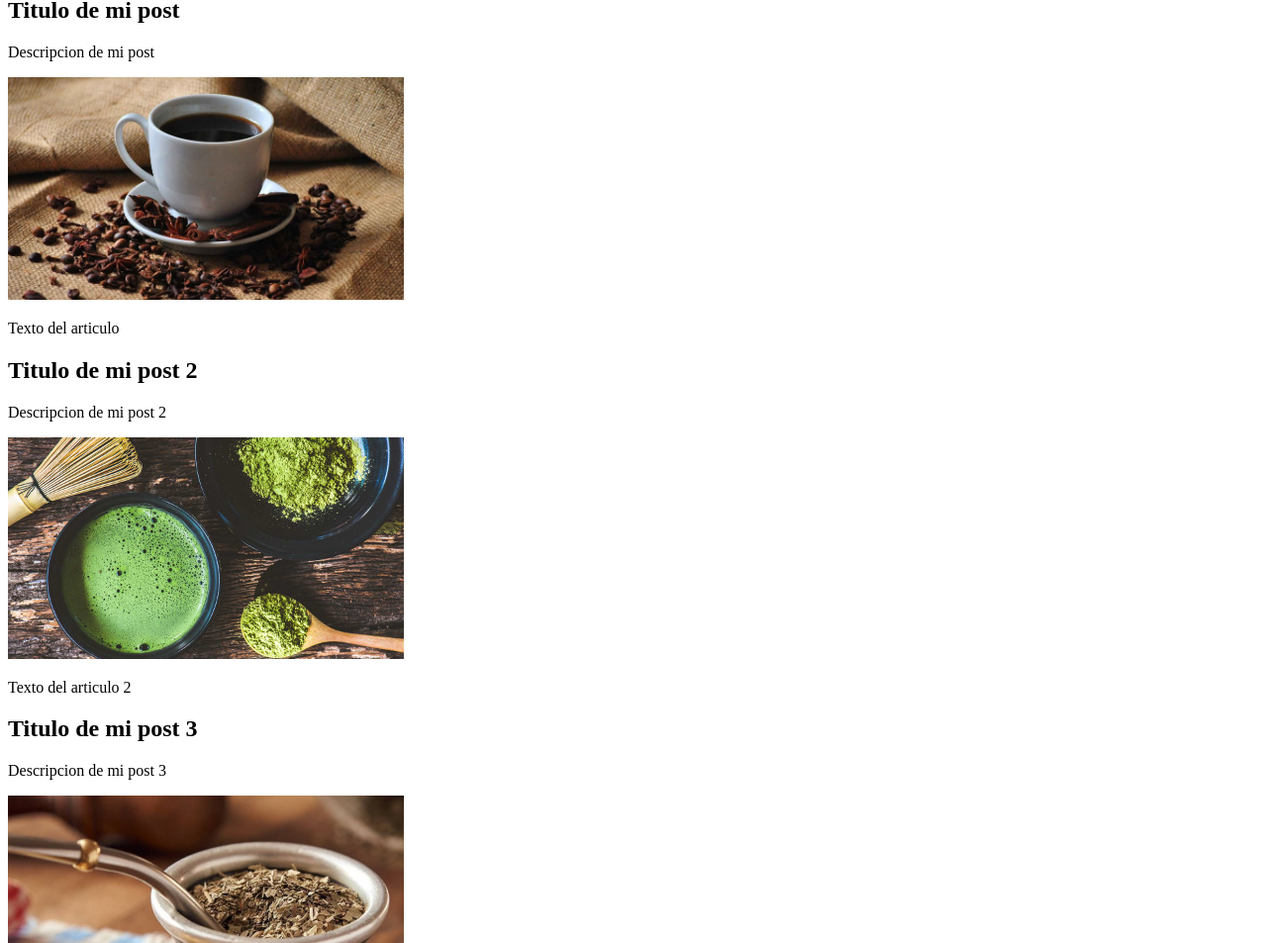
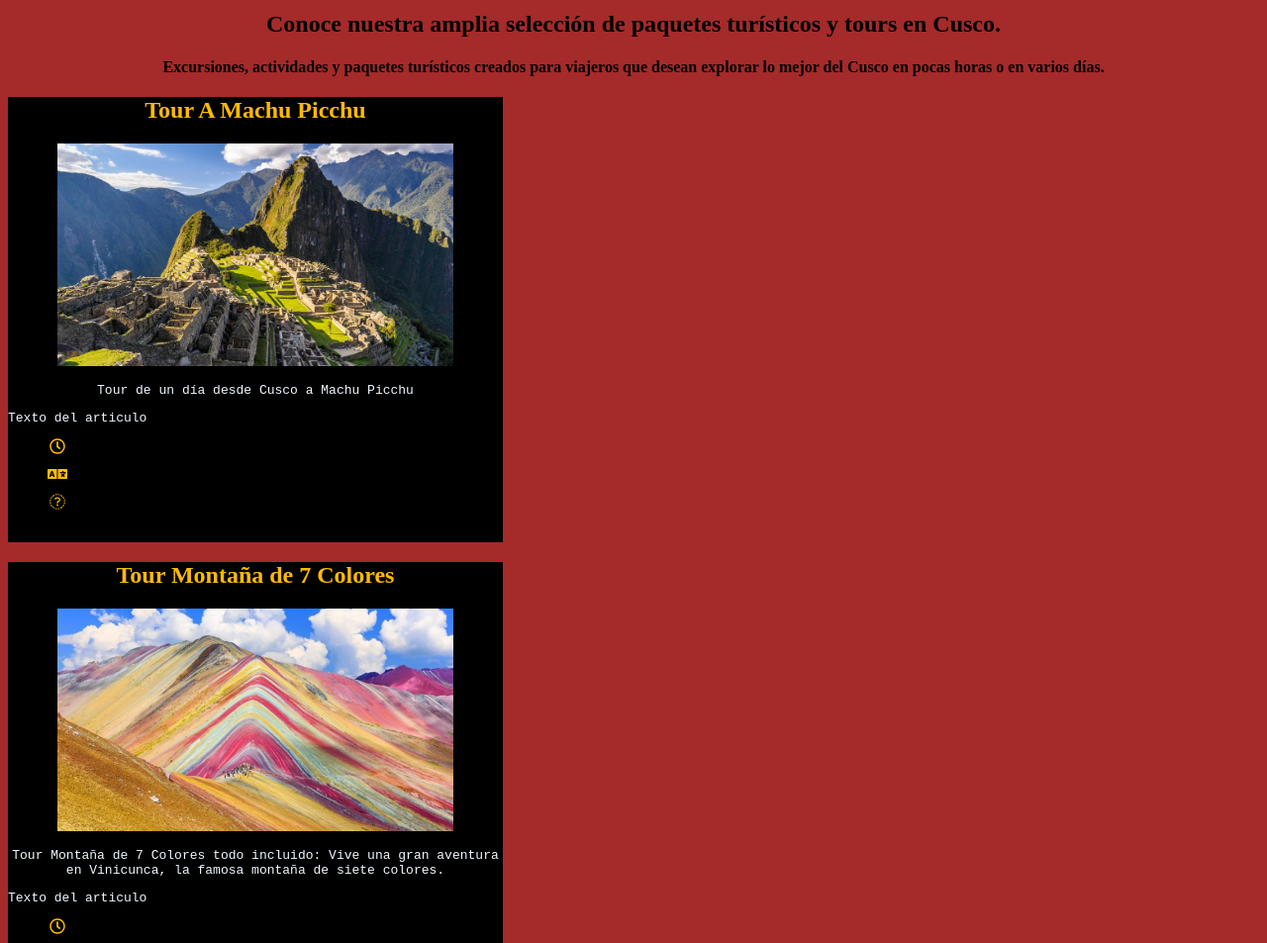
Before and after one commit to Kel-lev/proyecto_html_AgenciaCusco, a plain HTML site: page blog.html in a window 1280 px wide. Shown: the part 121-1074 px from the top of the page at 99% size. Drawn offline with Linux system fonts and the light colour scheme.

Commit message:
commit 21/08

```diff
--- a/blog.html
+++ b/blog.html
@@ -1,39 +1,81 @@
 <!DOCTYPE html>
-<html lang="en">
+<html lang="es">
     <head>
-
-    <title>Document</title>
+        <meta charset="UTF-8">
+        <meta name="description" content="presentación de la agencia">
+        <meta name="robots" content="index,follow">
+        <title>CITY TOURS CUSCO</title>
+        <meta name="viewport" content="width=device-width, initial-scale=1.0">
+        <link rel="stylesheet" href="css/estilo.css">
+        <script defer src="https://use.fontawesome.com/releases/v5.0.6/js/all.js"></script>
     </head>
 <body>
     <header>
-        <h1 id="título">Blog de Kelma</h1>
+        <nav>
+            <ul>
+                <li><a href="formulario.html">Ingrese datos</a></li>
+                <li><a href="http://google.com">Google</a></li>
+            </ul>
+        </nav>
     </header>
-    <div>
-        <div>
+    <main>
+        <h1 >CUSCO CITY TOURS</h1>
+        <h2>Conoce nuestra amplia selección de paquetes turísticos
+            y tours en Cusco.
+        </h2>
+        <h4>Excursiones, actividades y paquetes turísticos creados para
+            viajeros que desean explorar lo mejor del Cusco en pocas horas
+            o en varios días.
+        </h4>
 
-        </div>
-        <p>Soy un parrafo dentro de un div</p>
-    </div>
         <section>
             <article class="post">
-            <h2>Titulo de mi post</h2>
-            <p>Descripcion de mi post</p>
-            <img src="img/cafe.jpg" width="400">
-            <p>Texto del articulo</p>
+                <h2 class="titulo">Tour A Machu Picchu</h2>
+                <img src="img/machupicchu.jpg" width="400">
+                <p class="textoPaquetes">Tour de un día desde Cusco a Machu Picchu</p>
+                <p class="textoPaquetes1">Texto del articulo</p>
+                <i class="iconoHora far fa-clock"></i><br>
+                <h1 class="iconoLenguaje fas fa-language"></h1><br>
+                <h1 class="iconoCosto far fa-coins"></h1>
+
+            </article>
+
+            <article class="post">
+                <h2 class="titulo">Tour Montaña de 7 Colores  </h2>
+                <img src="img/montaña.jpg" width="400">
+                <p class="textoPaquetes">Tour Montaña de 7 Colores todo incluido: Vive una gran aventura en Vinicunca, la famosa montaña de siete colores.</p>
+                <p class="textoPaquetes1">Texto del articulo</p>
+                <i class="iconoHora far fa-clock"></i><br>
+                <i class="iconoLenguaje fas fa-language"></i><br>
+                <i class="iconoCosto far fa-coins"></i>
+            </article>
+
+            <article class="post">
+                <h2 class="titulo">Laguna Humantay Full Day</h2>
+                <img src="img/laguna-humantay.jpg" width="400">
+                <p class="textoPaquetes">Caminata a la Laguna Humantay full day. Conozca la laguna de Humantay, una joya de la naturaleza en la ruta del Apu Salkantay.</p>
+                <p class="textoPaquetes1">Texto del articulo 2</p>
+                <i class="iconoHora far fa-clock"></i><br>
+                <i class="iconoLenguaje fas fa-language"></i><br>
+                <i class="iconoCosto far fa-coins"></i>
+
             </article>
             <article class="post">
-            <h2>Titulo de mi post 2</h2>
-            <p>Descripcion de mi post 2</p>
-            <img src="img/matcha.jpg" width="400">
-            <p>Texto del articulo 2</p>
-        </article>
-        <article class="post">
-            <h2>Titulo de mi post 3</h2>
-            <p>Descripcion de mi post 3</p>
-            <img src="img/mate.jpg" width="400">
-            <p>Texto del articulo 3</p>
+                <h2 class="titulo" >Tour Valle Sagrado + Maras y Moray</h2>
+                <img src="img/valle.jpg" width="400">
+                <p class="textoPaquetes">Tour Full Day al Super Valle Sagrado de los Incas: Maras, Moray, Chinchero, Ollantaytambo, Pisaq, Urubamba. Deléitate con la belleza y misticismo del Cusco.</p>
+                <p class="textoPaquetes1">Texto del articulo 3</p>
+                <i class="iconoHora far fa-clock"></i><br>
+                <i class="iconoLenguaje fas fa-language"></i><br>
+                <i class="iconoCosto far fa-coins"></i>
             </article>
         </section>
+    </main>
+
+
+    <aside>
+        <h2>HOLAAA</h2>
+    </aside>
     <footer>
         <a href="#">Ir al comienzo</a>
         <a href="mailto:keltalass99@gmail.com">Contáctame aquí</a>
--- a/css/estilo.css
+++ b/css/estilo.css
@@ -1,3 +1,52 @@
+a   {
+    color: aliceblue;
+}
 body{
     background-color: brown;
 }
+main{
+    text-align: center; /*alineacion de texto*/
+}
+
+
+p{
+    color: aliceblue;
+    font: optional;
+}
+.post{
+    background-color: black;
+    height: 450px ;
+    width: 500px;
+}
+
+.titulo{
+    color: rgb(255, 187, 0);
+
+}
+
+.textoPaquetes{
+    font-family: monospace;
+}
+.textoPaquetes1{
+    font-family: monospace;
+    text-align: left;
+}
+.textoTiempo{
+    font-family: monospace;
+    text-align: inherit;
+}
+.iconoHora{
+    color: rgb(255, 187, 0);
+    margin-left: -400px;
+}
+
+.iconoLenguaje{
+    color: rgb(255, 187, 0);
+    margin-left: -400px;
+    margin-top: 10px;
+}
+.iconoCosto{
+    color: rgb(255, 187, 0);
+    margin-left: -400px;
+    margin-top: 10px;
+}
```
Also changed, not shown: img/cafe.jpg (deleted), img/laguna-humantay.jpg (added), img/machupicchu.jpg (added), img/matcha.jpg (deleted), img/mate.jpg (deleted), img/montaña.jpg (added), img/valle.jpg (added). Lines whose indentation alone changed are shown as unchanged.
